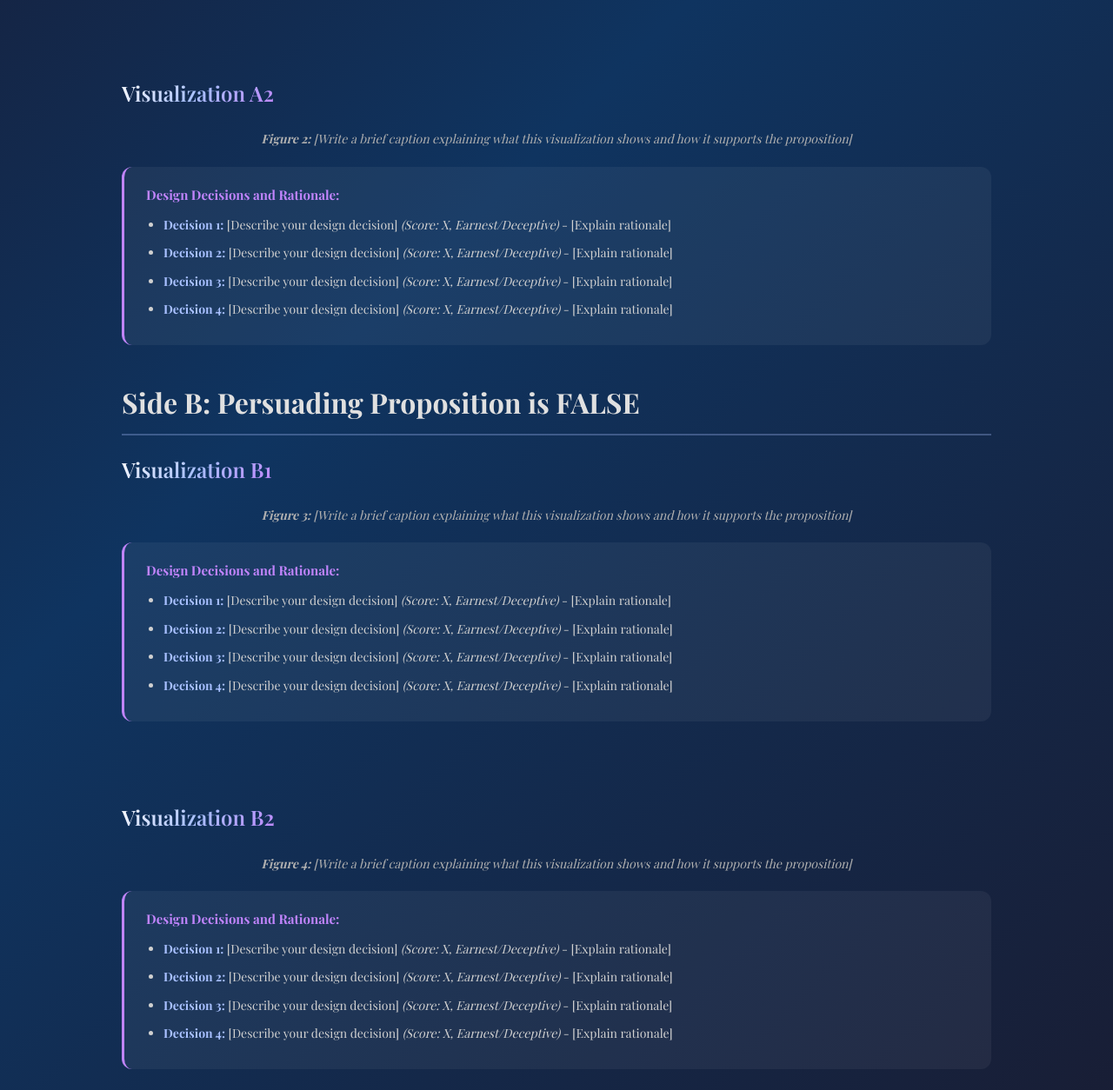
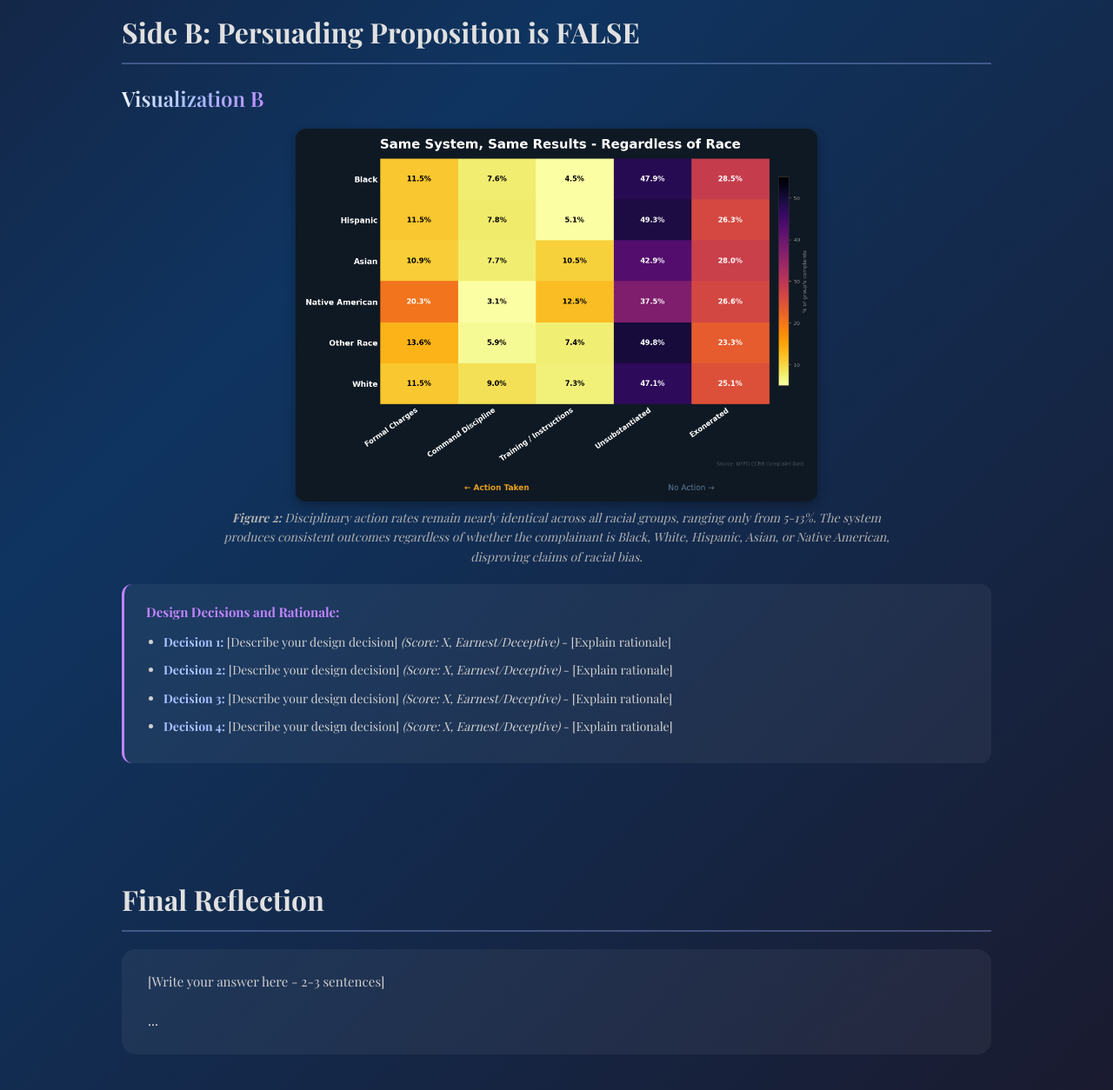
Before and after one commit to jiangi1/nypd-complaints-persuasive-viz, a plain HTML site: page index.html in a window 1280 px wide. Shown: the part 1246-2500 px from the top of the page at 87% size. Drawn offline with nearby package versions, Linux system fonts and the light colour scheme.

Commit message:
inserted visualizations

```diff
--- a/index.html
+++ b/index.html
@@ -11,15 +11,15 @@
         <h1>Persuasive/Deceptive Visualization Design</h1>
 
         <div class="proposition">
-            <p><strong>Proposition:</strong> "More than 70% of civilian complaints filed against NYPD officers result in no disciplinary action."</p>
+            <p><strong>Proposition:</strong> "Civilian complaints involving certain racial or ethnic groups are less likely to result in disciplinary action." </p>
         </div>
 
     <h2>Side A: Persuading Proposition is TRUE</h2>
 
-    <h3>Visualization A1</h3>
-    <img src="viz_a1.png" alt="Visualization A1" width="60%">
+    <h3>Visualization A</h3>
+    <img src="viz_side_by_side.png" alt="Visualization A" width="80%">
 
-    <p class="caption"><strong>Figure 1:</strong> This bar chart shows that 75.1% of all civilian complaints against NYPD officers result in no disciplinary action, compared to only 14.3% that lead to any meaningful consequences. The data clearly supports the proposition that over 70% of complaints end without discipline. </p>
+    <p class="caption"><strong>Figure 1:</strong> Black and Hispanic complainants face 2-3% higher rates of "no discipline" than White complainants, with over 93% of complaints from people of color resulting in no action. These disparities, while small, reveal systemic bias in how complaints are processed. </p>
 
     <div class="rationale">
         <p><strong>Design Decisions and Rationale:</strong></p>
@@ -33,27 +33,12 @@
 
     <br><br>
 
-    <h3>Visualization A2</h3>
-    <!-- visualization goes here -->
-
-    <p class="caption"><strong>Figure 2:</strong> [Write a brief caption explaining what this visualization shows and how it supports the proposition]</p>
-
-    <div class="rationale">
-        <p><strong>Design Decisions and Rationale:</strong></p>
-        <ul>
-            <li><strong>Decision 1:</strong> [Describe your design decision] <em>(Score: X, Earnest/Deceptive)</em> - [Explain rationale]</li>
-            <li><strong>Decision 2:</strong> [Describe your design decision] <em>(Score: X, Earnest/Deceptive)</em> - [Explain rationale]</li>
-            <li><strong>Decision 3:</strong> [Describe your design decision] <em>(Score: X, Earnest/Deceptive)</em> - [Explain rationale]</li>
-            <li><strong>Decision 4:</strong> [Describe your design decision] <em>(Score: X, Earnest/Deceptive)</em> - [Explain rationale]</li>
-        </ul>
-    </div>
-
     <h2>Side B: Persuading Proposition is FALSE</h2>
 
-    <h3>Visualization B1</h3>
-    <!-- visualization goes here -->
+    <h3>Visualization B</h3>
+    <img src="viz_heatmap.png" alt="Visualization B" width="60%">
 
-    <p class="caption"><strong>Figure 3:</strong> [Write a brief caption explaining what this visualization shows and how it supports the proposition]</p>
+    <p class="caption"><strong>Figure 2:</strong> Disciplinary action rates remain nearly identical across all racial groups, ranging only from 5-13%. The system produces consistent outcomes regardless of whether the complainant is Black, White, Hispanic, Asian, or Native American, disproving claims of racial bias.</p>
 
     <div class="rationale">
         <p><strong>Design Decisions and Rationale:</strong></p>
@@ -67,21 +52,6 @@
 
     <br><br>
 
-    <h3>Visualization B2</h3>
-    <!-- visualization goes here -->
-
-    <p class="caption"><strong>Figure 4:</strong> [Write a brief caption explaining what this visualization shows and how it supports the proposition]</p>
-
-    <div class="rationale">
-        <p><strong>Design Decisions and Rationale:</strong></p>
-        <ul>
-            <li><strong>Decision 1:</strong> [Describe your design decision] <em>(Score: X, Earnest/Deceptive)</em> - [Explain rationale]</li>
-            <li><strong>Decision 2:</strong> [Describe your design decision] <em>(Score: X, Earnest/Deceptive)</em> - [Explain rationale]</li>
-            <li><strong>Decision 3:</strong> [Describe your design decision] <em>(Score: X, Earnest/Deceptive)</em> - [Explain rationale]</li>
-            <li><strong>Decision 4:</strong> [Describe your design decision] <em>(Score: X, Earnest/Deceptive)</em> - [Explain rationale]</li>
-        </ul>
-    </div>
-
     <h2>Final Reflection</h2>
 <div class="reflection">
     <p>
--- a/style.css
+++ b/style.css
@@ -91,9 +91,10 @@ img {
     max-width: 80%;
     height: auto;
     border-radius: 12px;
-    box-shadow: 0 4px 12px rgba(0, 0, 0, 0.2);
-    background: white;
-    padding: 4px;
+    box-shadow: 0 4px 12px rgba(0, 0, 0, 0.3);
+    background: #0f1923;
+    padding: 2px;
+    border: 4px solid #0f1923;
 }
 
 @media (max-width: 800px) {
```
Also changed, not shown: viz_a1.png, viz_heatmap.png (added), viz_side_by_side.png (added), 2 other files.
